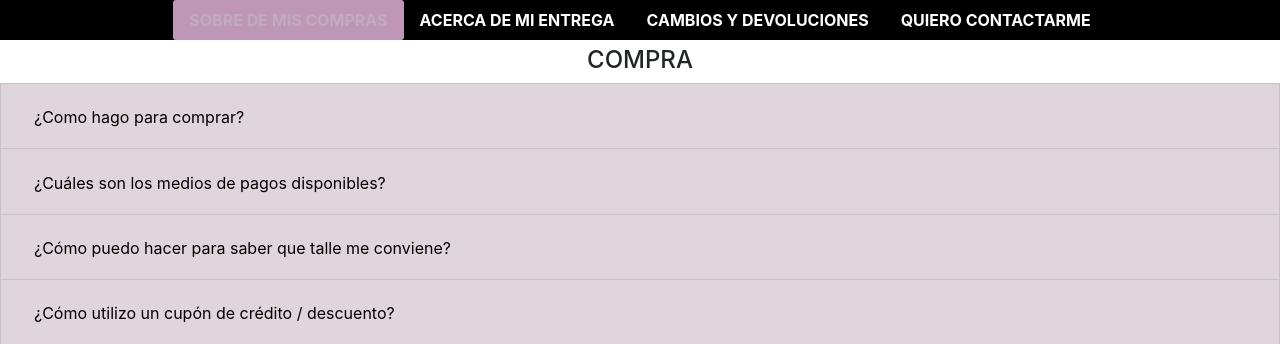
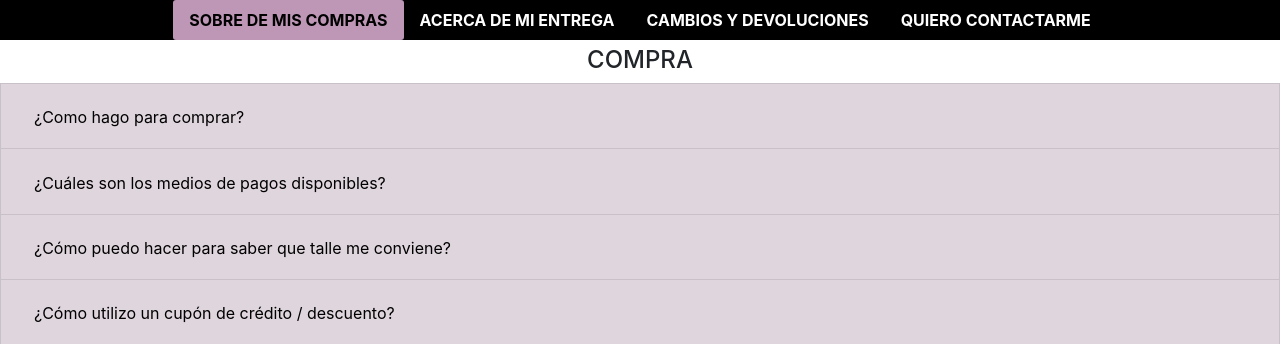
Before and after one commit to facucarrizo/e-commerce-6, a PHP site: page /faq.html in a window 1280 px wide, with the pointer over the restyled element. Shown: the part 160-504 px from the top of the page. Run offline with PHP 8.4, Linux system fonts and the light colour scheme; some libraries are stand-ins or nearby versions.

Commit message:
Update faq.css

```diff
--- a/Integrador/css/faq.css
+++ b/Integrador/css/faq.css
@@ -24,5 +24,5 @@ h4 {
 	font-weight: bold;
 }
 #bottonNavHorizontal:hover {
-	color: #c3abbe;
+	color: black;
 }
```
